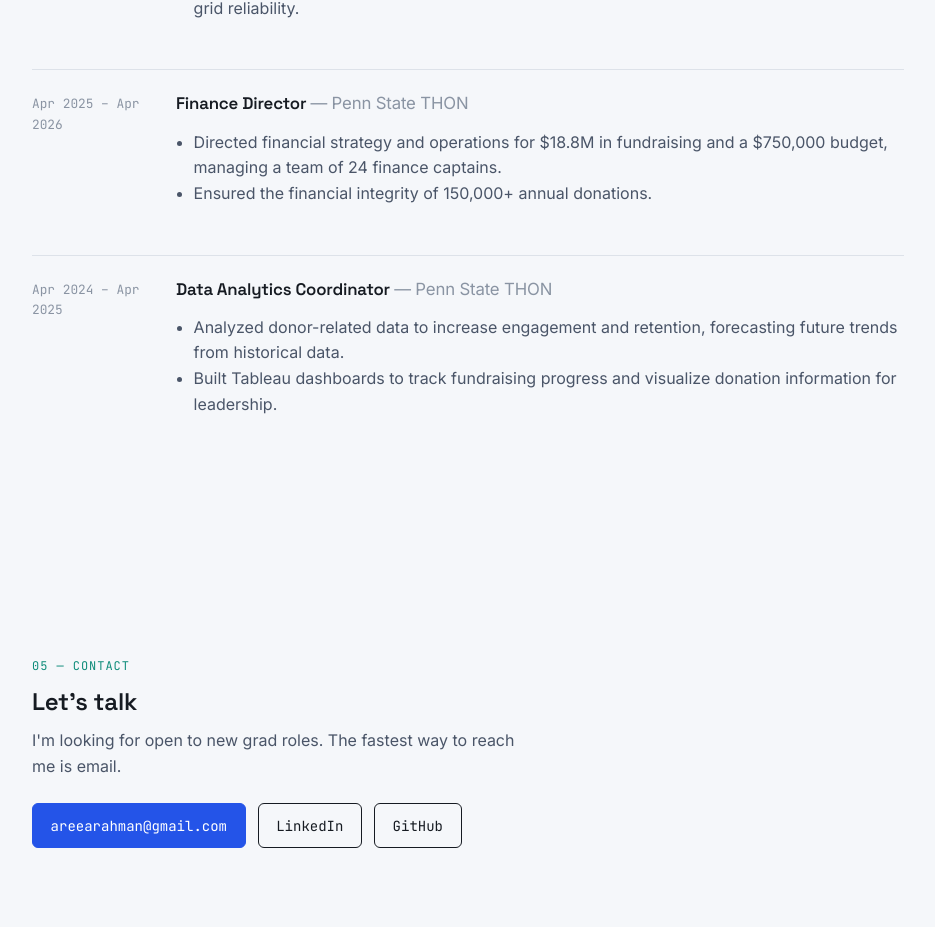
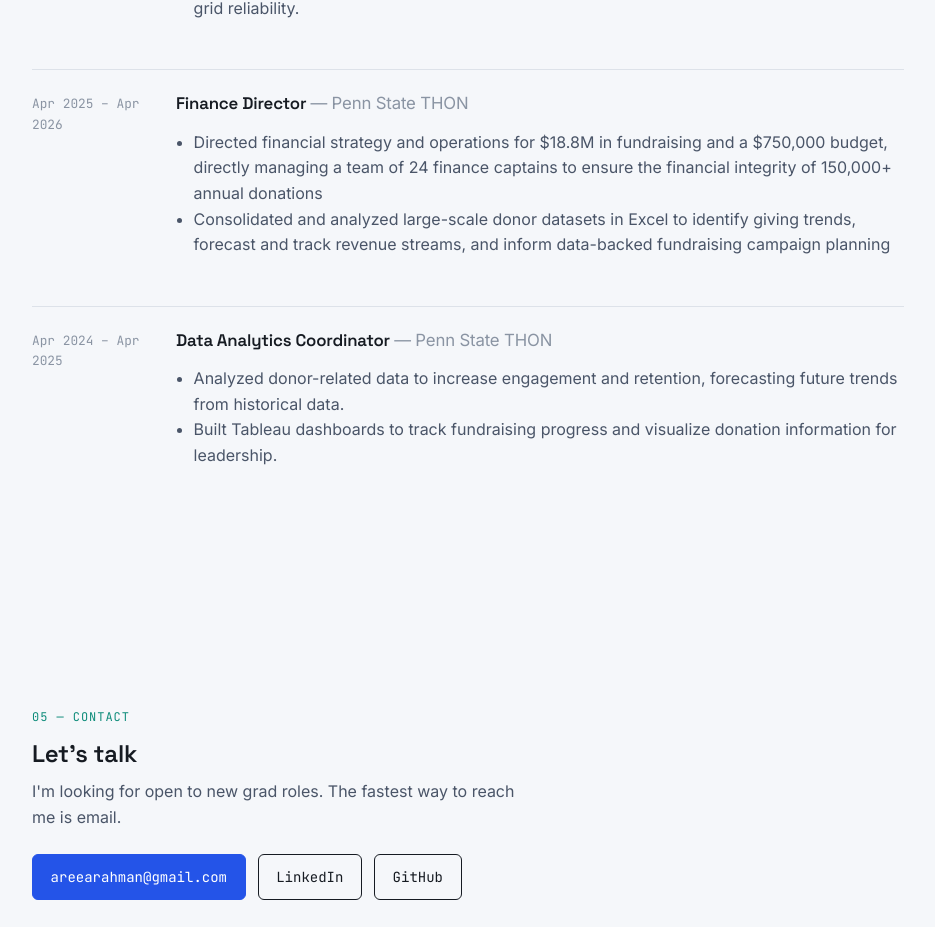
Before and after one commit to Areea-Rahman/Portfolio-Site, a React (Vite) app: page / in a window 1280 px wide. Shown: the part 5010-5937 px from the top of the page, without its empty margins (172-1107 px from the left). Built offline with nearby package versions, Linux system fonts and the light colour scheme.

Commit message:
Update content.js

```diff
--- a/src/data/content.js
+++ b/src/data/content.js
@@ -137,8 +137,8 @@ export const experience = [
     org: 'Penn State THON',
     dates: 'Apr 2025 – Apr 2026',
     bullets: [
-      'Directed financial strategy and operations for $18.8M in fundraising and a $750,000 budget, managing a team of 24 finance captains.',
-      'Ensured the financial integrity of 150,000+ annual donations.',
+      'Directed financial strategy and operations for $18.8M in fundraising and a $750,000 budget, directly managing a team of 24 finance captains to ensure the financial integrity of 150,000+ annual donations',
+      'Consolidated and analyzed large-scale donor datasets in Excel to identify giving trends, forecast and track revenue streams, and inform data-backed fundraising campaign planning',
     ],
   },
   {
```
